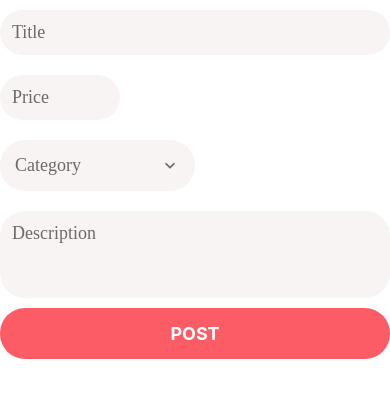
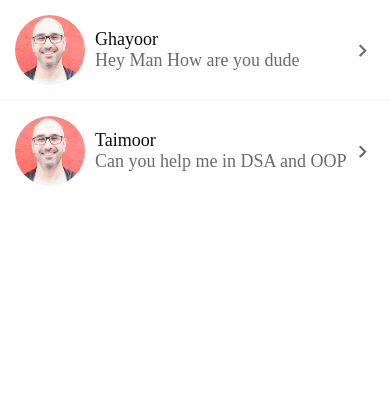
Before and after one commit to Ghauoor/end_the_urge, a React Native app: screen / in a window 390 px wide. Shown: the top 398 px of the page. Built offline with nearby package versions, Linux system fonts and the light colour scheme.

Commit message:
Remove extra import statements

```diff
--- a/App.js
+++ b/App.js
@@ -1,10 +1,10 @@
 import React from 'react';
-import {View, StyleSheet} from 'react-native';
+import {StyleSheet} from 'react-native';
 
-import ListingEditScreen from './src/screens/ListingEditScreen';
+import MessagingScreen from './src/screens/MessagingScreen';
 
 const App = () => {
-  return <ListingEditScreen />;
+  return <MessagingScreen />;
 };
 
 const styles = StyleSheet.create({});
--- a/src/components/AppTextInput.js
+++ b/src/components/AppTextInput.js
@@ -1,4 +1,4 @@
-import React from 'react';
+import React, {useEffect} from 'react';
 import {View, StyleSheet, TextInput, Platform} from 'react-native';
 import Icon from 'react-native-vector-icons/dist/MaterialCommunityIcons';
 import defaultStyles from '../config/styles';
--- a/src/components/forms/AppFormField.js
+++ b/src/components/forms/AppFormField.js
@@ -1,5 +1,4 @@
 import React from 'react';
-import {StyleSheet} from 'react-native';
 import AppTextInput from '../AppTextInput';
 import ErrorMessage from './ErrorMessage';
 import {useFormikContext} from 'formik';
@@ -19,6 +18,4 @@ const AppFormField = ({name, width, ...otherProps}) => {
   );
 };
 
-const styles = StyleSheet.create({});
-
 export default AppFormField;
--- a/src/components/forms/SubmitButton.js
+++ b/src/components/forms/SubmitButton.js
@@ -1,5 +1,4 @@
 import React from 'react';
-import {StyleSheet} from 'react-native';
 import AppButton from '../AppButton';
 import {useFormikContext} from 'formik';
 
@@ -8,6 +7,4 @@ const SubmitButton = ({title}) => {
   return <AppButton title={title} onPress={handleSubmit} />;
 };
 
-const styles = StyleSheet.create({});
-
 export default SubmitButton;
```
